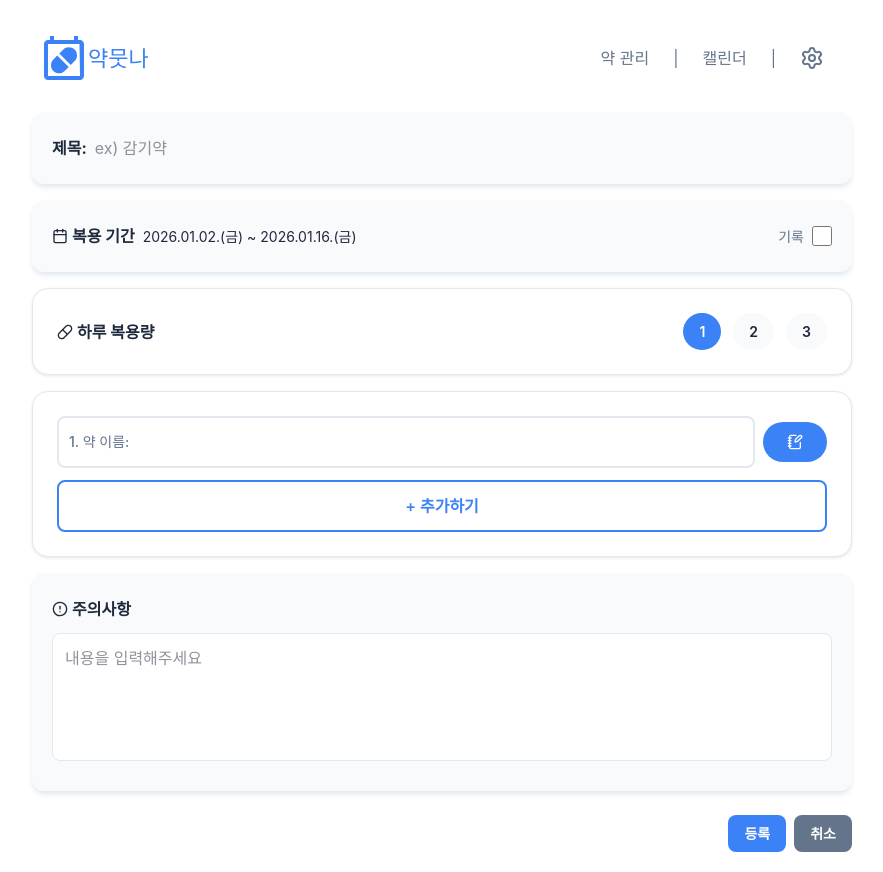
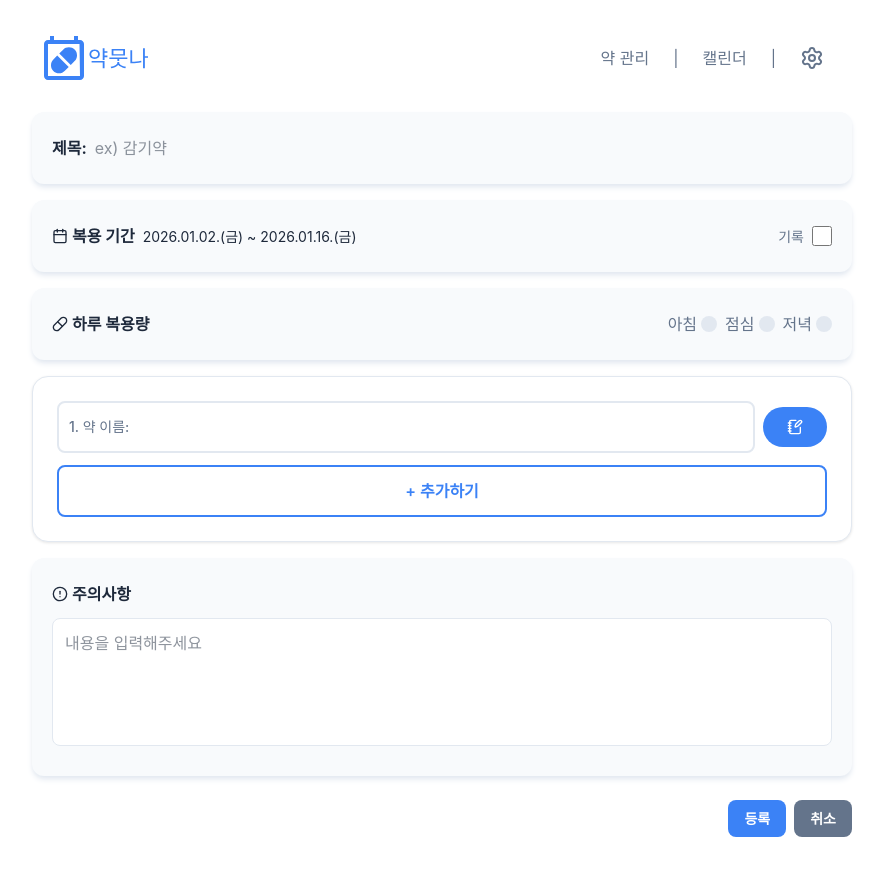
Before and after one commit to wnduddlekd/medicine, a React (Vite) app: page /check-in in a window 1280 px wide. Shown: the whole page, without its empty margins (198-1081 px from the left). Built offline with nearby package versions, Linux system fonts and the light colour scheme; a web font is replaced by a local one.

Commit message:
feat: 하루 복용량 아침/점심/저녁 토글 도입(#24)

```diff
--- a/src/components/CheckIn/DoseAmount.jsx
+++ b/src/components/CheckIn/DoseAmount.jsx
@@ -1,23 +1,26 @@
-import Button from '../commons/Button';
 import { Pill } from 'lucide-react';
 
-export default function DoseAmount({ selected, onChange }) {
+const DOSE_LABELS = ['아침', '점심', '저녁'];
+
+export default function DoseAmount({ doses, onToggle }) {
   return (
-    <div className="card bg-base-100 shadow-sm border border-base-300 flex flex-row justify-between items-center">
+    <div className="card-base flex flex-row justify-between items-center">
       <span className="font-bold flex items-center gap-1">
         <Pill size={16} /> 하루 복용량
       </span>
-      <div className="flex gap-3">
-        {[1, 2, 3].map((num) => (
-          <Button
-            pill
-            variant={selected === num ? 'primary' : 'subtle'}
-            size="sm"
-            key={num}
-            onClick={() => onChange(num)}
-          >
-            {num}
-          </Button>
+      <div className="flex items-center gap-2">
+        {DOSE_LABELS.map((label, i) => (
+          <div key={i} className="flex items-center gap-1">
+            <span className="text-p text-neutral">{label}</span>
+            <button
+              type="button"
+              onClick={() => onToggle(i)}
+              title={label}
+              className={`w-4 h-4 rounded-full cursor-pointer transition-colors ${
+                doses[i] ? 'bg-primary' : 'bg-base-300 hover:bg-primary/40'
+              }`}
+            />
+          </div>
         ))}
       </div>
     </div>
--- a/src/pages/CheckIn.jsx
+++ b/src/pages/CheckIn.jsx
@@ -7,13 +7,17 @@ import Caution from '../components/CheckIn/Caution';
 import CheckInActions from '../components/CheckIn/CheckInActions';
 
 export default function CheckIn() {
-  const [dose, setDose] = useState(1);
+  const [doses, setDoses] = useState([false, false, false]);
+
+  const handleToggleDose = (i) => {
+    setDoses((prev) => prev.map((v, idx) => (idx === i ? !v : v)));
+  };
 
   return (
     <div className="space-y-4">
       <TitleInput />
       <DosePeriod />
-      <DoseAmount selected={dose} onChange={setDose} />
+      <DoseAmount doses={doses} onToggle={handleToggleDose} />
       <MedicineList />
       <Caution />
       <CheckInActions />
```
